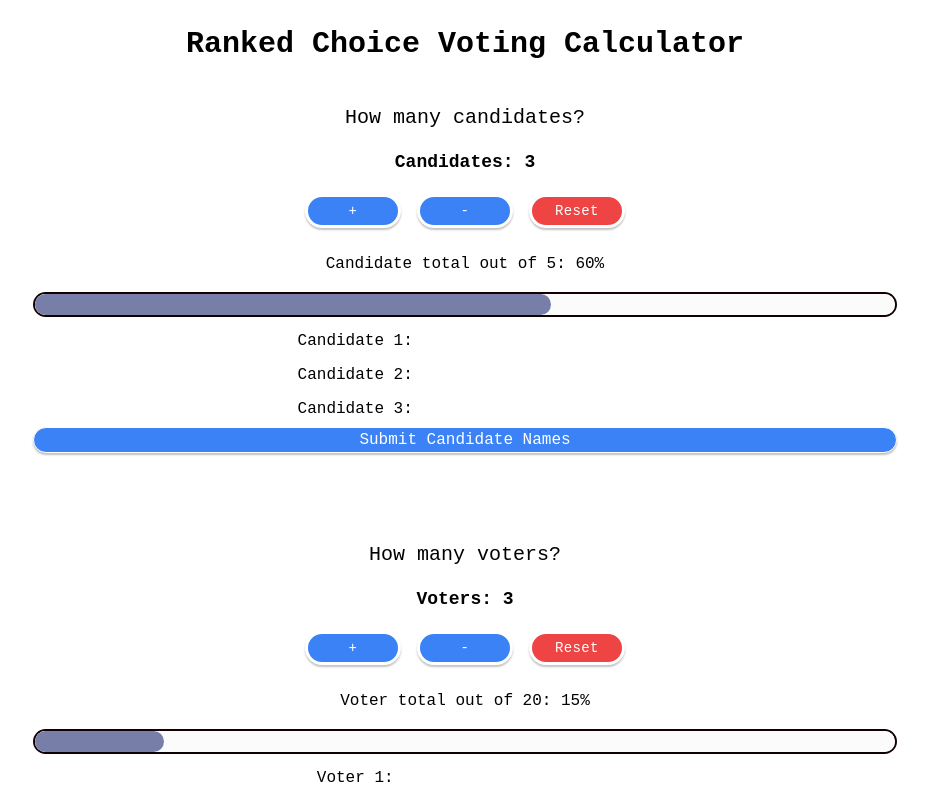
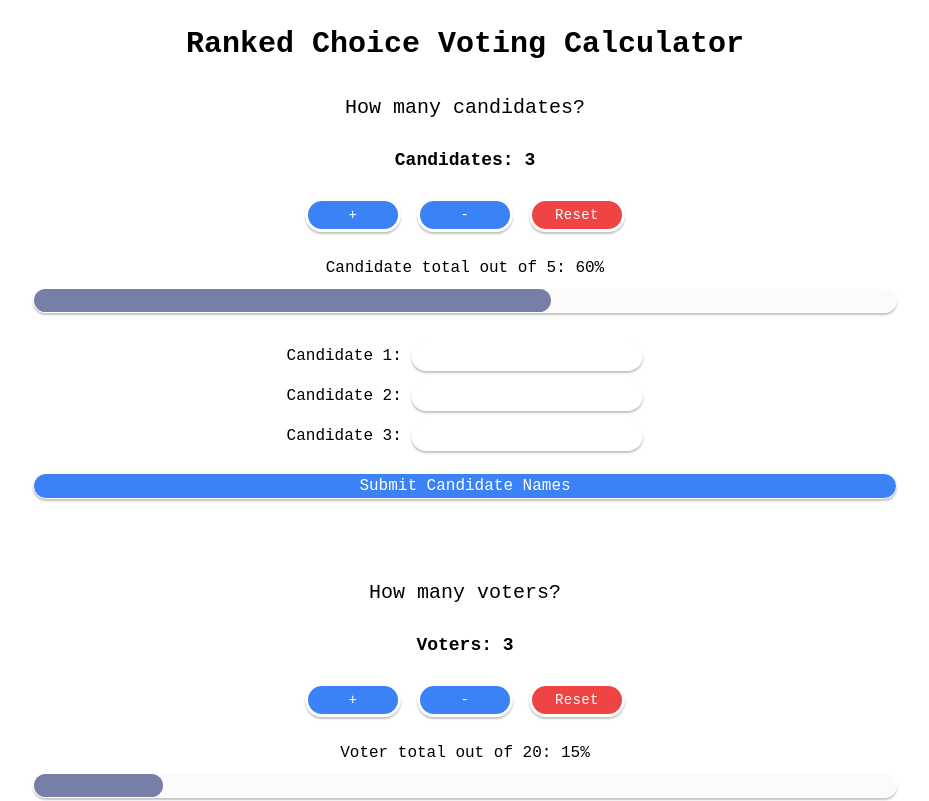
Before and after one commit to BrettEastman/RankedChoice, a Svelte app: page / in a window 1280 px wide. Shown: the top 801 px of the page, without its empty margins (175-1104 px from the left). Built offline with nearby package versions, Linux system fonts and the light colour scheme.

Commit message:
Reorganize Stack for main page. Add CSS for #text, button.voter, button.candidate, button.vote. Add box shadow and white border to some elements. Add cursor pointer to main h1 header. Rewrite backToHome function to use .set store method.

```diff
--- a/src/App.svelte
+++ b/src/App.svelte
@@ -14,17 +14,8 @@
 
   import { calculateWinner } from './scripts/calculateWinner.svelte';
 
-  let counter;
+  let counter = 0;
   $: counter = $count;
-
-  const backToHome = () => {
-    counter = 0;
-    candidates = [];
-    voters = [];
-    voted = 0;
-    winner = '';
-    console.log('back to home')
-  }
 
   // increment the number of candidates which will trigger a re-render of the form with the current number of slots to input candidate names
   let candidates = [];
@@ -105,6 +96,16 @@
     counter++;
   }
 
+  const backToHome = () => {
+    winnerStore.set('');
+    numberVoted.set(0);
+    votersStore.set([]);
+    candidatesStore.set([]);
+    electionStore.set([]);
+    count.set(0);
+    counter = 0;
+  }
+
   const candidateCount = tweened(3,
     {
       duration: 400,
@@ -162,15 +163,15 @@
 
 <main class="max-w-4xl p-4 m-auto text-center">
   {#if counter === 0}
-  <h1 class="text-3xl font-bold mt-2.5 mb-8 rounded hover:shadow-[rgba(0,_0,_0,_0.24)_0px_2px_2px]" on:click={backToHome}>Ranked Choice Voting Calculator</h1>
-    <Stack gutter="gap-2">
-      <p class="text-xl mt-2.5 mb-2">
+  <h1 class="text-3xl font-bold mt-2.5 mb-8 rounded-full hover:shadow-[rgba(0,_0,_0,_0.24)_0px_2px_2px] cursor-pointer" on:click|preventDefault={backToHome}>Ranked Choice Voting Calculator</h1>
+    <Stack gutter="gap-6">
+      <p class="text-xl">
         How many candidates?
       </p>
 
       <h2 class="text-lg font-bold">Candidates: {Math.floor($candidateCount)}</h2>
 
-      <div class="text-xl mt-2.5 mb-4">
+      <div class="text-xl">
         <Inline gutter="gap-4" justify="justify-center">
           <Button onClick={incrementCandidate}> + </Button>
           <Button onClick={decrementCandidate}> - </Button>
@@ -178,7 +179,7 @@
         </Inline>
       </div>
 
-      <Stack gutter="gap-4">
+      <Stack gutter="gap-2">
         <label for="candidateProg">Candidate total out of 5: {Math.floor(($candidateCount / 5) * 100)}%</label>
         <progress id="candidateProg" max="5" value={$candidateCount}></progress>
       </Stack>
@@ -196,14 +197,16 @@
           <button class="candidate" id="candidate" type="submit">Submit Candidate Names</button>
         </Stack>
       </form>
+    </Stack>
 
-      <p class="text-xl mt-20 mb-2">
+    <Stack gutter="gap-6">
+      <p class="text-xl mt-20">
         How many voters?
       </p>
 
       <h2 class="text-lg font-bold">Voters: {Math.ceil($voterCount)}</h2>
 
-      <div class="text-xl mt-2.5 mb-4 ">
+      <div class="text-xl">
         <Inline gutter="gap-4" justify="justify-center">
           <Button onClick={incrementVoter}> + </Button>
           <Button onClick={decrementVoter}> - </Button>
@@ -211,7 +214,7 @@
         </Inline>
       </div>
 
-      <Stack gutter="gap-4">
+      <Stack gutter="gap-2">
         <label for="voterprog">Voter total out of 20: {Math.floor(($voterCount / 20) * 100)}%</label>
         <progress id="voterprog" max="20" value={$voterCount}></progress>
       </Stack>
@@ -230,7 +233,7 @@
         </Stack>
       </form>
       {#if $candidateCount1 > 0 && $voterCount1 > 0}
-        <div class="mt-12 rounded-s-full">
+        <div class="mt-4 rounded-s-full">
           <Button onClick={handleElectionData}>Go to Ballot</Button>
         </div>
       {/if}
@@ -238,7 +241,7 @@
   {/if}
 
   {#if counter === 1}
-    <h1 class="text-3xl font-bold mt-2.5 mb-8 rounded hover:shadow-[rgba(0,_0,_0,_0.24)_0px_2px_2px]" on:click={backToHome}>Ranked Choice Voting Calculator</h1>
+    <h1 class="text-3xl font-bold mt-2.5 mb-8 rounded-full hover:shadow-[rgba(0,_0,_0,_0.24)_0px_2px_2px] cursor-pointer" on:click|preventDefault={backToHome}>Ranked Choice Voting Calculator</h1>
     <h1 class="text-3xl font-bold mb-8">Candidates</h1>
     <Columns columns={$candidateCount} switchAt="sm">
       {#each $electionStore as candidate}
@@ -251,7 +254,7 @@
     {#each $votersStore as voter}
       <h2>{voter}</h2>
 
-      <div class="mb-24">
+      <div class="mb-16">
           <form on:submit|preventDefault={handleVoteSubmit}>
             {#each $candidatesStore as candidate, candidateIndex}
               <div>
@@ -275,7 +278,7 @@
   {/if}
 
   {#if counter === 2}
-    <h1 class="text-3xl font-bold mt-2.5 mb-8 rounded hover:shadow-[rgba(0,_0,_0,_0.24)_0px_2px_2px]" on:click={backToHome}>Ranked Choice Voting Calculator</h1>
+    <h1 class="text-3xl font-bold mt-2.5 mb-8 rounded-full hover:shadow-[rgba(0,_0,_0,_0.24)_0px_2px_2px] cursor-pointer" on:click|preventDefault={backToHome}>Ranked Choice Voting Calculator</h1>
     <div class="text-xl">
       <Typewriter winner={winner}/>
     </div>
@@ -286,11 +289,12 @@
   progress {
     display: flex;
     flex-direction: column;
-    justify-content: center;
+    /* justify-content: center; */
+    box-shadow: rgba(0, 0, 0, 0.24) 0px 2px 2px;
     border-radius: 2rem;
     width: 100%;
     height: 25px;
-    border: 2px solid rgb(18, 1, 1);
+    border: 1px solid white;
     }
     progress::-webkit-progress-bar {
         background-color: rgb(252, 251, 251);
@@ -300,6 +304,7 @@
         background-color: rgb(119, 126, 167);
         border-radius: 2rem;
     }
+
   button {
     border: 1px solid;
     border-radius: 2rem;
@@ -315,5 +320,25 @@
   border: 1px solid #999999;
   background-color: #cccccc;
   color: #666666;
-}
+  }
+
+  button.vote {
+    padding: 2px 10px;
+  }
+
+  button.candidate {
+    margin-top: 16px;
+  }
+
+  button.voter {
+    margin-top: 16px;
+  }
+
+  #text {
+    border: 1px solid white;
+    border-radius: 2rem;
+    padding: 2px 10px;
+    box-shadow: rgba(0, 0, 0, 0.24) 0px 2px 2px;
+    cursor: pointer;
+  }
 </style>
```
